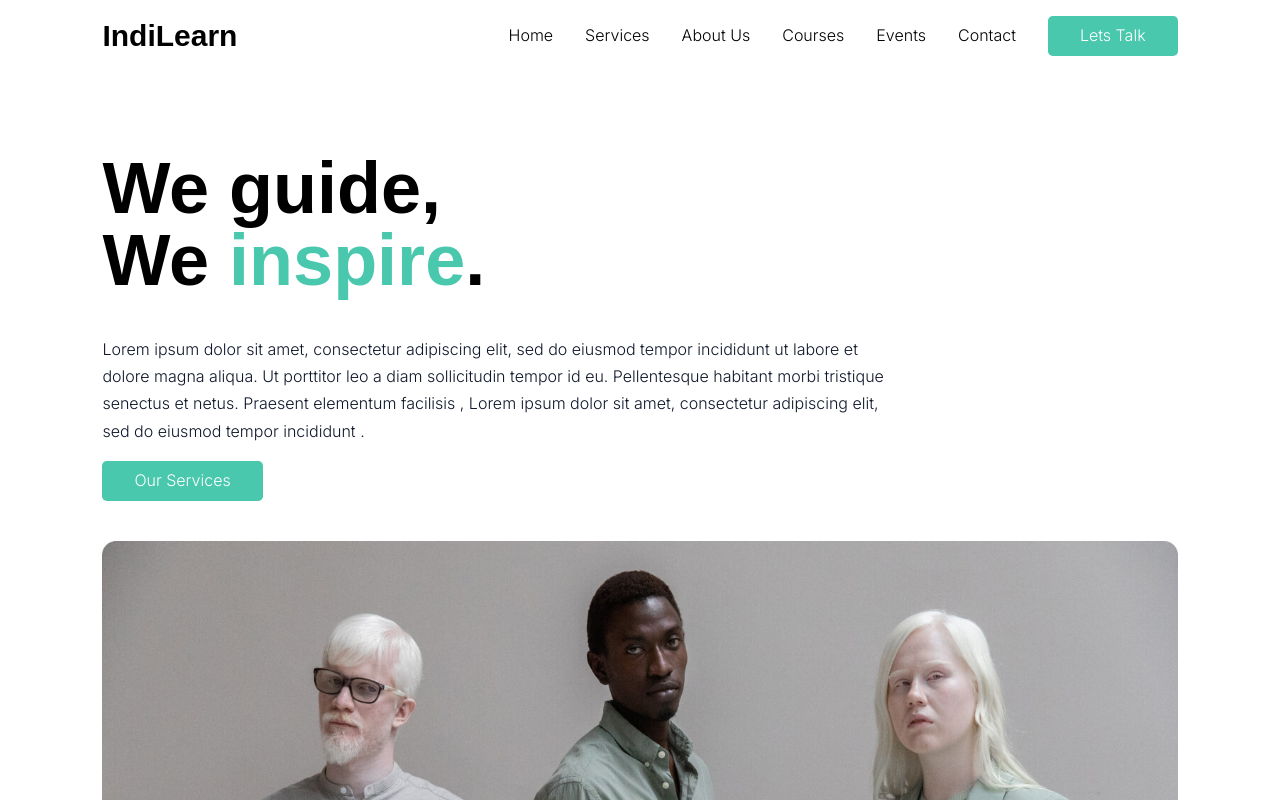
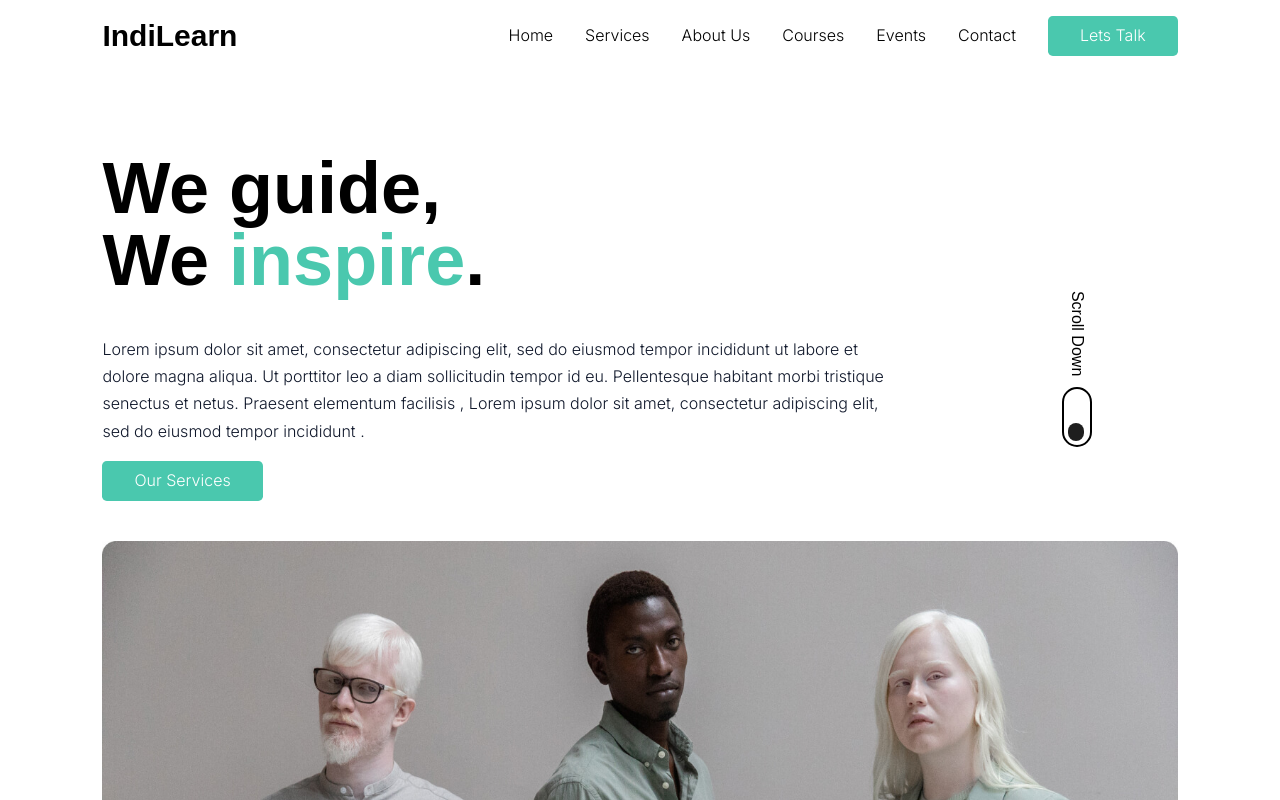
Before and after one commit to Ayuxh-Pratap/indilearn, a Next.js app: page / in a window 1280 px wide. Shown: the top 800 px of the page. Built offline with nearby package versions, Linux system fonts and the light colour scheme.

Commit message:
scrolldown eff hero fix

```diff
--- a/app/globals.css
+++ b/app/globals.css
@@ -10,6 +10,45 @@
 
   .benefits:nth-child(odd) {
     background: #4AC8AE;
+  }
+
+  .scroll-container{
+    width: 30px;
+    height: 60px;
+    border: 2px solid #000;
+    border-radius: 15px;
+    position: relative;
+  }
+
+  .scroller{
+    width: 16px;
+    border-radius: 8px;
+    background-color: #1E1E1E;
+    position: absolute;
+    top: 4px;
+    left: 4px;
+    bottom: 34px;
+    animation: scroller 1500ms ease-out infinite;
+  }
+
+  @keyframes scroller{
+    0%{
+      bottom: 34px;
+    }
+    5%{
+      top: 4px;
+    }
+    32%{
+      bottom: 4px;
+    }
+    66%{
+      top: 34px;
+      bottom: 4px;
+    }
+    100%{
+      top: 4px;
+      bottom: 34px;
+    }
   }
 }
 
--- a/components/Hero.jsx
+++ b/components/Hero.jsx
@@ -1,5 +1,6 @@
 import React from 'react'
 import { MdKeyboardDoubleArrowRight } from "react-icons/md";
+import Scrolldown from './Scrolldown';
 
 
 const Hero = () => {
@@ -13,6 +14,9 @@ const Hero = () => {
                 </p>
                 <button className='btn primary mb-10'><a href="#services">Our Services</a></button>
                 {/* <a href="/" className='lg:flex gap-2 items-center bottom-40 right-0 m-0 p-0 rotate-90 absolute text-black hidden'>Scroll Dowm <MdKeyboardDoubleArrowRight /></a> */}
+                <div className='absolute right-[10rem] top-[20rem]'>
+                <Scrolldown />
+                </div>
             </div>
             <img loading='lazy' src="hero_img.jpg" alt="" />
         </section>
--- /dev/null
+++ b/components/Scrolldown.jsx
@@ -0,0 +1,16 @@
+import React from 'react'
+
+const Scrolldown = () => {
+    return (
+        <div className='flex flex-col justify-center items-center gap-10'>
+            <div>
+                <h5 className='text-black rotate-90'>Scroll Down</h5>
+            </div>
+            <div class="scroll-container">
+                <div class="scroller"></div>
+            </div>
+        </div>
+    )
+}
+
+export default Scrolldown
```
